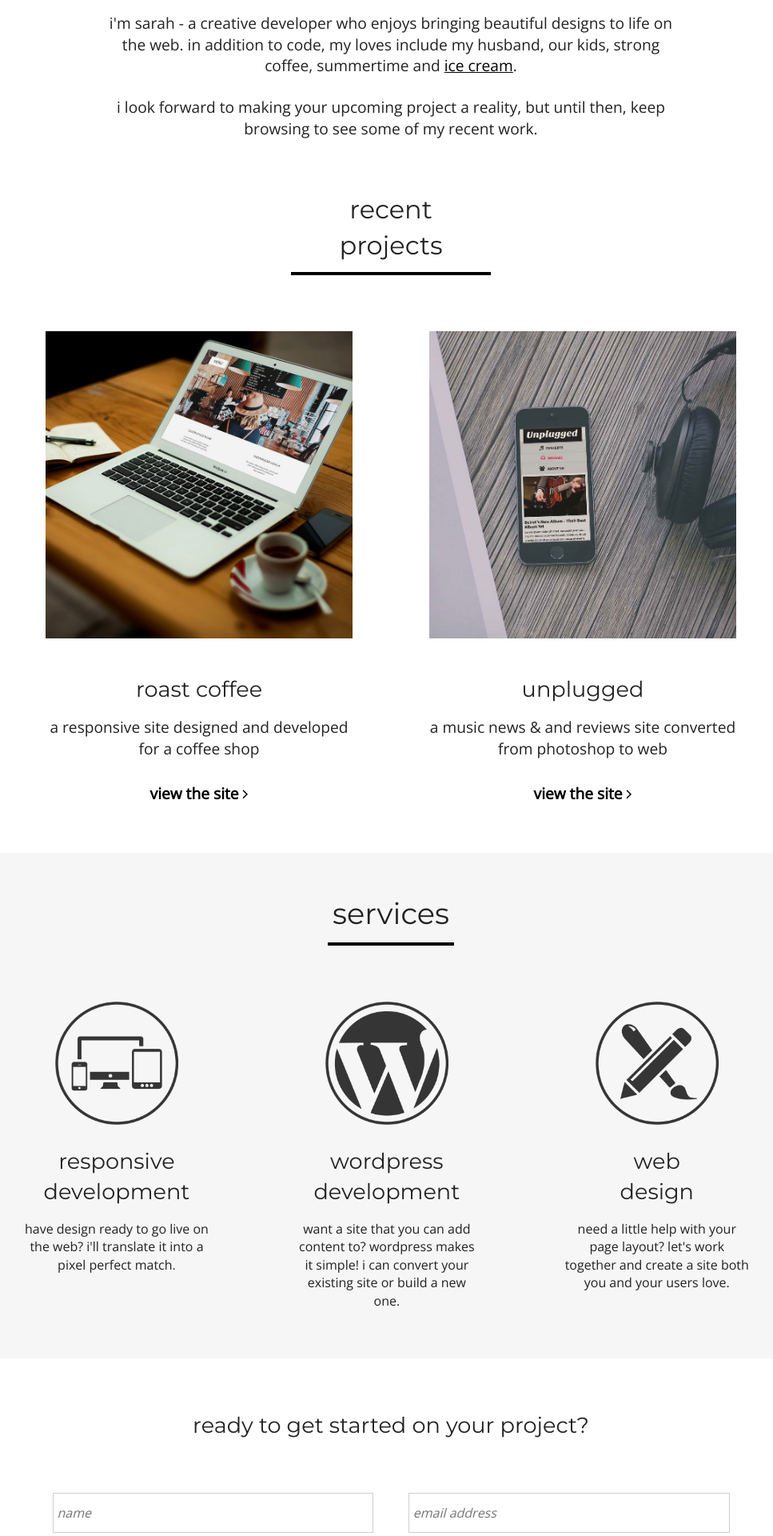
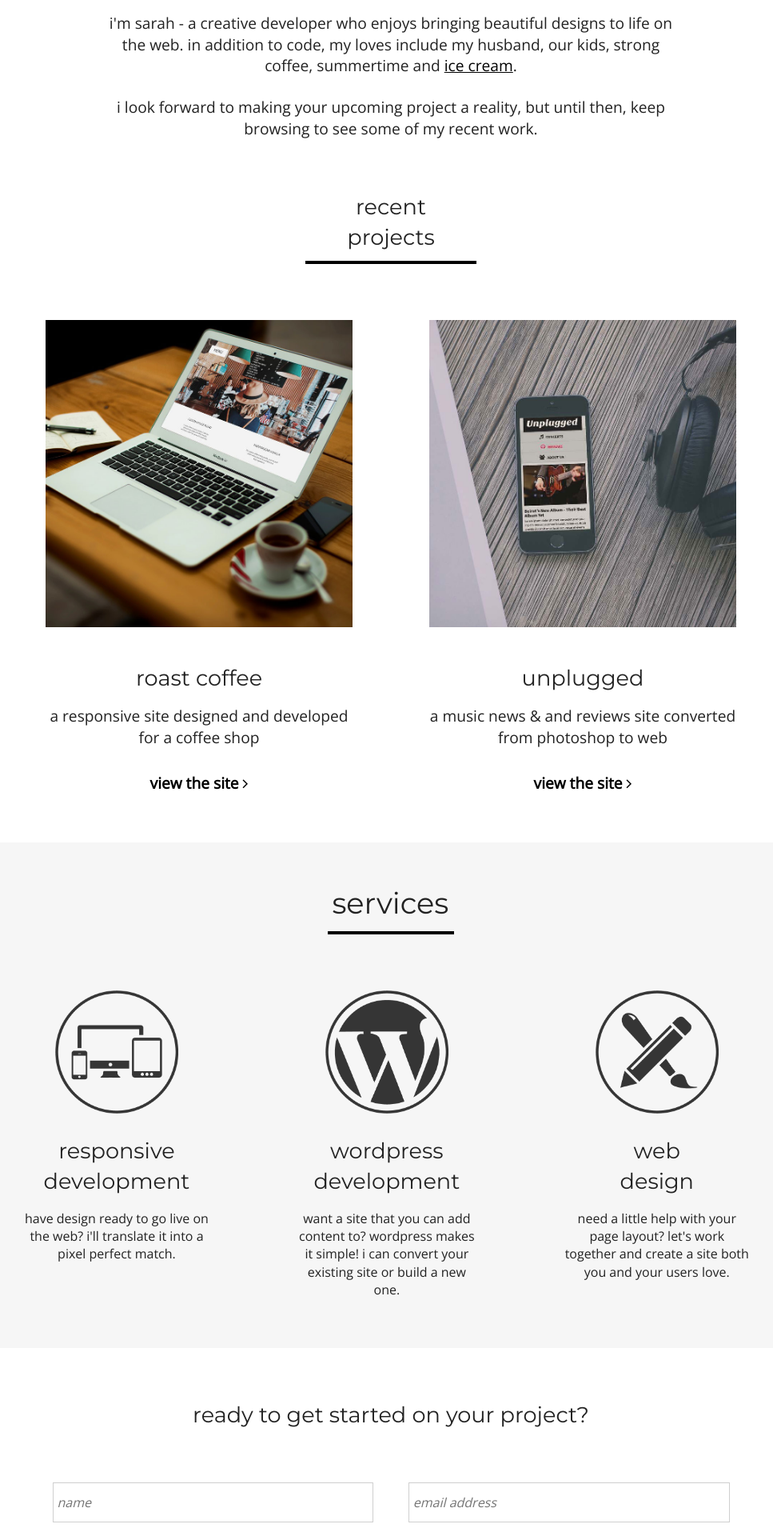
Before and after one commit to skiddhubbard/skiddhubbard.github.io, a Jekyll site: the page built from index.md, in a window 1280 px wide. Shown: the part 1012-2932 px from the top of the page at 80% size, without its empty margins (151-1118 px from the left). Built offline with Jekyll 4.4.1, drawn with Linux system fonts in a browser that asks for light colours; nearby versions of some CDN libraries.

Commit message:
changed h2 to h3 tags

```diff
--- a/_layouts/home.html
+++ b/_layouts/home.html
@@ -35,7 +35,7 @@
 </section>
 <section id="work">
   <div class="work">
-    <h2 id="work-header">recent projects</h2>
+    <h3 id="work-header">recent projects</h3>
     <div class="work-item" id="work-1">
       <div class="work-image">
         <a href="https://cdn.rawgit.com/skiddhubbard/roast-coffee-house/master/index.html" target="_blank">
@@ -64,7 +64,7 @@
 </section>
 <section id="services">
   <div class="services">
-    <h2 id="services-header">services</h2>
+    <h3 id="services-header">services</h3>
     <div class="service">
       <img class="service-img" src="assets/img/responsive.png"/>
       <div class="service-text">
```
